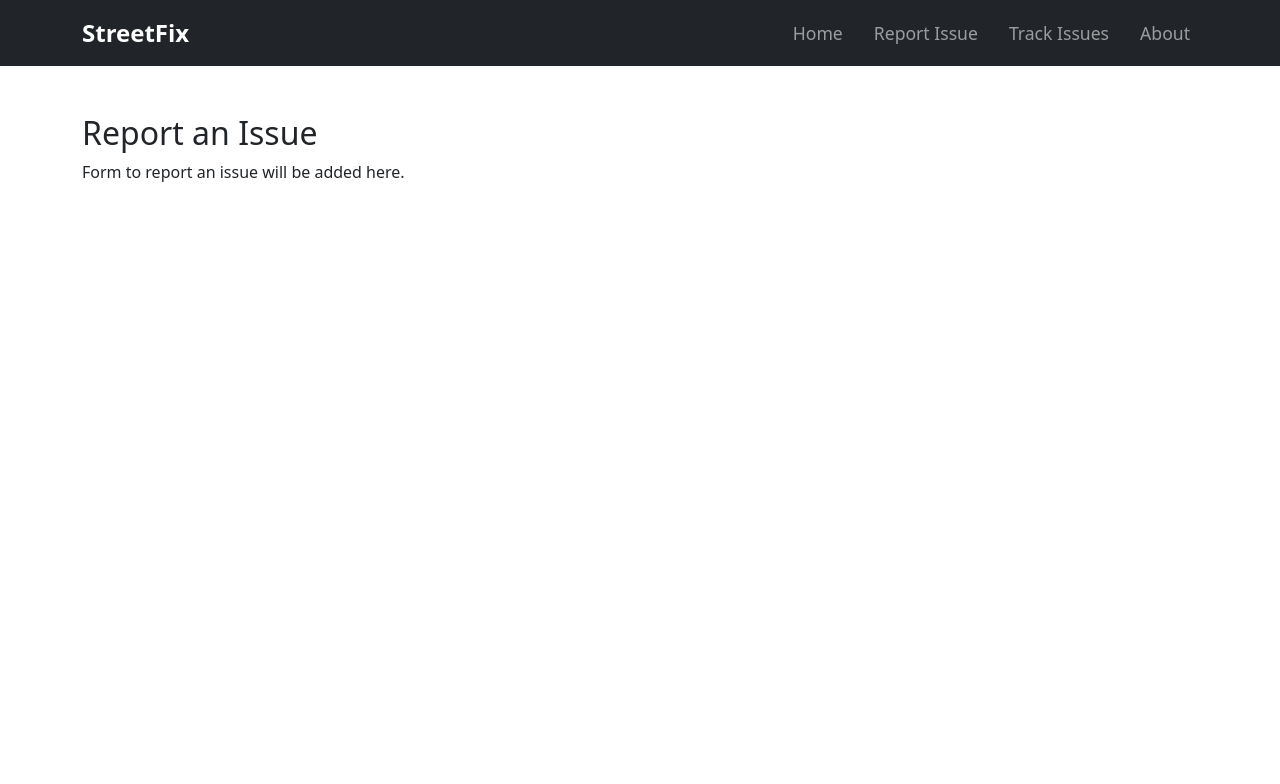
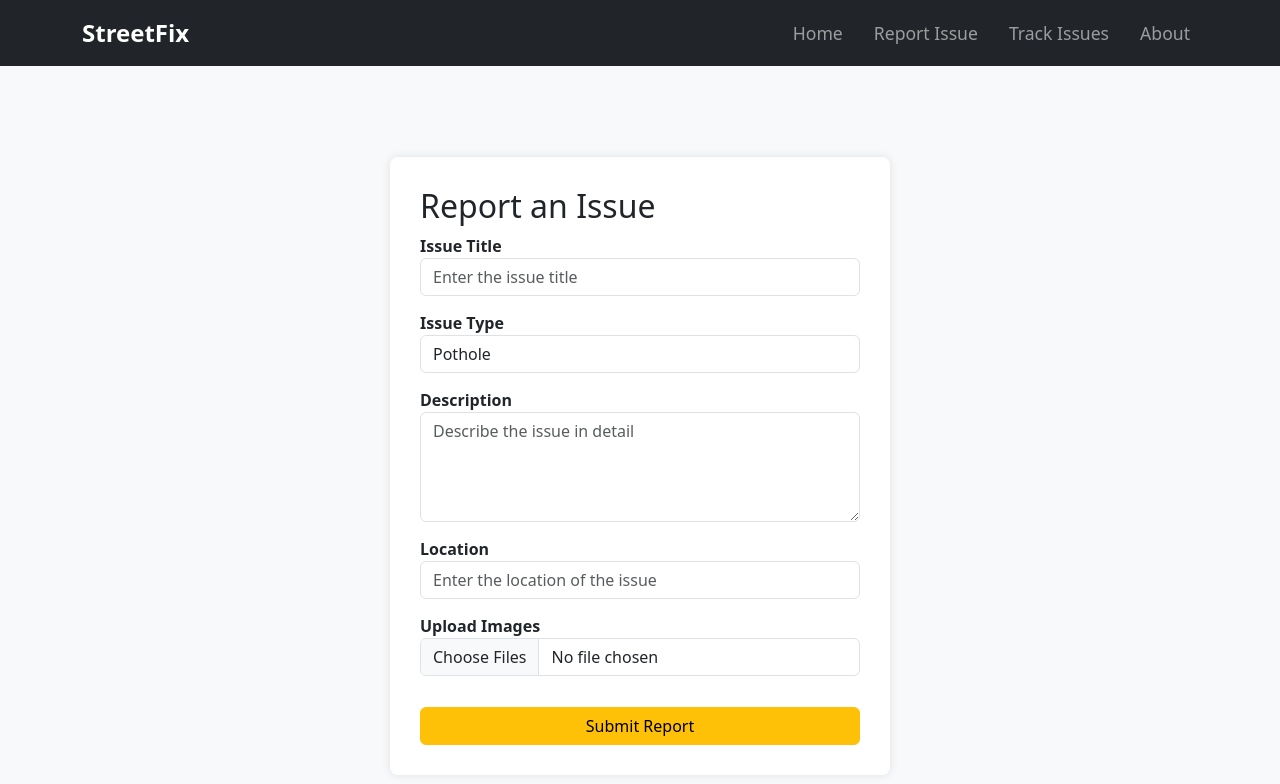
Before and after one commit to Krupal-13/StreetFix, a React (Create React App) app in the folder frontend/: page /report in a window 1280 px wide. Shown: the top 784 px of the page. Built offline with nearby package versions, Linux system fonts and the light colour scheme.

Commit message:
Report Page
report page basic done

```diff
--- /dev/null
+++ b/frontend/src/pages/ReportIssue.css
@@ -0,0 +1,28 @@
+.report-issue-container {
+    display: flex;
+    justify-content: center;
+    align-items: center;
+    padding: 50px 0;
+    background-color: #f8f9fa;
+    min-height: 100vh;
+  }
+
+  .form-container {
+    background: white;
+    padding: 30px;
+    border-radius: 8px;
+    width: 500px;
+    box-shadow: 0 0 10px rgba(0, 0, 0, 0.1);
+  }
+
+  .form-group {
+    margin-bottom: 15px;
+  }
+
+  .form-group label {
+    font-weight: bold;
+  }
+
+  .btn-warning {
+    width: 100%;
+  }
--- a/frontend/src/pages/ReportIssue.js
+++ b/frontend/src/pages/ReportIssue.js
@@ -1,10 +1,97 @@
-import React from "react";
+import React, { useState } from "react";
+import "bootstrap/dist/css/bootstrap.min.css";
+import "./ReportIssue.css";
 
 function ReportIssue() {
+  const [issueTitle, setIssueTitle] = useState("");
+  const [issueType, setIssueType] = useState("Pothole");
+  const [description, setDescription] = useState("");
+  const [location, setLocation] = useState("");
+  const [images, setImages] = useState(null);
+
+  const handleSubmit = (e) => {
+    e.preventDefault();
+    // Handle form submission logic here (e.g., send data to backend)
+    console.log({
+      issueTitle,
+      issueType,
+      description,
+      location,
+      images
+    });
+    alert("Issue reported successfully!");
+  };
+
   return (
-    <div className="container mt-5">
-      <h2>Report an Issue</h2>
-      <p>Form to report an issue will be added here.</p>
+    <div className="report-issue-container">
+      <div className="form-container">
+        <h2>Report an Issue</h2>
+        <form onSubmit={handleSubmit}>
+          <div className="form-group">
+            <label>Issue Title</label>
+            <input
+              type="text"
+              className="form-control"
+              value={issueTitle}
+              onChange={(e) => setIssueTitle(e.target.value)}
+              placeholder="Enter the issue title"
+              required
+            />
+          </div>
+
+          <div className="form-group">
+            <label>Issue Type</label>
+            <select
+              className="form-control"
+              value={issueType}
+              onChange={(e) => setIssueType(e.target.value)}
+            >
+              <option>Pothole</option>
+              <option>Streetlight Issue</option>
+              <option>Garbage Collection</option>
+              <option>Others</option>
+            </select>
+          </div>
+
+          <div className="form-group">
+            <label>Description</label>
+            <textarea
+              className="form-control"
+              rows="4"
+              value={description}
+              onChange={(e) => setDescription(e.target.value)}
+              placeholder="Describe the issue in detail"
+              required
+            ></textarea>
+          </div>
+
+          <div className="form-group">
+            <label>Location</label>
+            <input
+              type="text"
+              className="form-control"
+              value={location}
+              onChange={(e) => setLocation(e.target.value)}
+              placeholder="Enter the location of the issue"
+              required
+            />
+          </div>
+
+          <div className="form-group">
+            <label>Upload Images</label>
+            <input
+              type="file"
+              className="form-control"
+              onChange={(e) => setImages(e.target.files)}
+              multiple
+            />
+          </div>
+
+          <button type="submit" className="btn btn-warning mt-3">
+            Submit Report
+          </button>
+        </form>
+      </div>
     </div>
   );
 }
```
